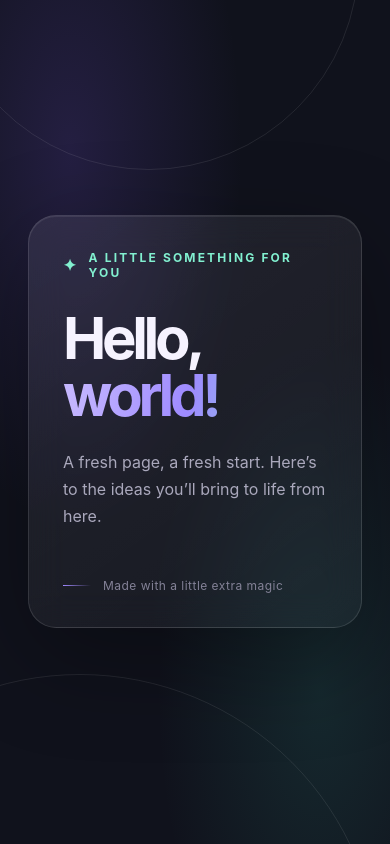
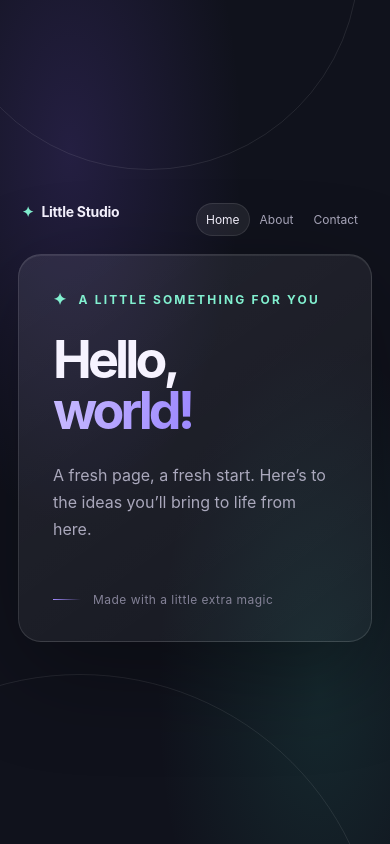
Before and after one commit to navinmahajan/Project-1, a plain HTML site: page index.html in a window 390 px wide. Drawn offline with Linux system fonts and the light colour scheme.

Commit message:
added About page and Contact page

```diff
--- a/index.html
+++ b/index.html
@@ -6,101 +6,21 @@
   <meta name="theme-color" content="#10121c">
   <meta name="description" content="A little hello, made with care.">
   <title>Hello, World!</title>
-  <style>
-    :root {
-      color-scheme: dark;
-      --ink: #f6f3ff;
-      --muted: #aaa8bc;
-      --violet: #a18aff;
-      --mint: #82f0d0;
-    }
-    * { box-sizing: border-box; }
-    body {
-      min-height: 100svh;
-      margin: 0;
-      display: grid;
-      place-items: center;
-      padding: 28px;
-      overflow: hidden;
-      color: var(--ink);
-      font-family: Inter, ui-sans-serif, system-ui, -apple-system, BlinkMacSystemFont, "Segoe UI", sans-serif;
-      background: #10121c;
-      background-image:
-        radial-gradient(ellipse at 18% 18%, rgb(117 82 216 / 20%), transparent 38%),
-        radial-gradient(ellipse at 82% 82%, rgb(57 180 158 / 14%), transparent 36%);
-    }
-    .scene { position: fixed; inset: 0; pointer-events: none; overflow: hidden; }
-    .orb { position: absolute; border: 1px solid rgb(255 255 255 / 9%); border-radius: 50%; }
-    .orb-one { width: 420px; height: 420px; top: -250px; right: 8%; }
-    .orb-two { width: 600px; height: 600px; bottom: -430px; left: -220px; }
-    .card {
-      position: relative;
-      width: min(100%, 720px);
-      padding: clamp(34px, 8vw, 72px);
-      border: 1px solid rgb(255 255 255 / 12%);
-      border-radius: 28px;
-      background: linear-gradient(145deg, rgb(255 255 255 / 8%), rgb(255 255 255 / 3%));
-      box-shadow: 0 30px 100px rgb(0 0 0 / 32%), inset 0 1px rgb(255 255 255 / 8%);
-      backdrop-filter: blur(18px);
-      animation: arrive 850ms cubic-bezier(.2,.8,.2,1) both;
-    }
-    .eyebrow {
-      display: inline-flex;
-      align-items: center;
-      gap: 10px;
-      margin: 0 0 30px;
-      color: var(--mint);
-      font-size: 12px;
-      font-weight: 700;
-      letter-spacing: .18em;
-      text-transform: uppercase;
-    }
-    .spark { font-size: 16px; animation: twinkle 2.5s ease-in-out infinite; }
-    h1 {
-      margin: 0;
-      font-size: clamp(58px, 12vw, 104px);
-      line-height: .98;
-      letter-spacing: -.075em;
-      font-weight: 750;
-    }
-    h1 span {
-      display: block;
-      color: transparent;
-      background: linear-gradient(100deg, #c5b7ff 4%, #9e8aff 48%, #83ecd0 100%);
-      background-clip: text;
-      -webkit-background-clip: text;
-    }
-    .message {
-      max-width: 430px;
-      margin: 25px 0 0;
-      color: var(--muted);
-      font-size: clamp(16px, 2.5vw, 19px);
-      line-height: 1.7;
-    }
-    .footer {
-      display: flex;
-      align-items: center;
-      gap: 12px;
-      margin-top: 48px;
-      color: #848297;
-      font-size: 12px;
-      letter-spacing: .04em;
-    }
-    .footer::before { content: ""; width: 28px; height: 1px; background: linear-gradient(90deg, var(--violet), transparent); }
-    @keyframes arrive { from { opacity: 0; transform: translateY(18px) scale(.985); } to { opacity: 1; transform: translateY(0) scale(1); } }
-    @keyframes twinkle { 50% { transform: rotate(18deg) scale(1.18); opacity: .7; } }
-    @media (prefers-reduced-motion: reduce) {
-      *, *::before, *::after { animation-duration: .01ms !important; animation-iteration-count: 1 !important; scroll-behavior: auto !important; }
-    }
-  </style>
+  <link rel="stylesheet" href="styles.css">
 </head>
 <body>
   <div class="scene" aria-hidden="true"><span class="orb orb-one"></span><span class="orb orb-two"></span></div>
+  <div class="shell">
+    <nav class="nav" aria-label="Main navigation">
+      <a class="brand" href="index.html"><span class="brand-mark" aria-hidden="true">✦</span>Little Studio</a>
+      <div class="nav-links"><a class="link" href="index.html" aria-current="page">Home</a><a class="link" href="about.html">About</a><a class="link" href="contact.html">Contact</a></div>
+    </nav>
     <main class="card">
       <p class="eyebrow"><span class="spark" aria-hidden="true">✦</span> A little something for you</p>
       <h1>Hello,<span>world!</span></h1>
       <p class="message">A fresh page, a fresh start. Here’s to the ideas you’ll bring to life from here.</p>
       <div class="footer">Made with a little extra magic</div>
     </main>
+  </div>
 </body>
 </html>
--- /dev/null
+++ b/styles.css
@@ -0,0 +1,55 @@
+:root {
+  color-scheme: dark;
+  --ink: #f6f3ff;
+  --muted: #aaa8bc;
+  --violet: #a18aff;
+  --mint: #82f0d0;
+}
+* { box-sizing: border-box; }
+body {
+  min-height: 100svh;
+  margin: 0;
+  padding: 28px;
+  display: grid;
+  place-items: center;
+  color: var(--ink);
+  font-family: Inter, ui-sans-serif, system-ui, -apple-system, BlinkMacSystemFont, "Segoe UI", sans-serif;
+  background: #10121c;
+  background-image: radial-gradient(ellipse at 18% 18%, rgb(117 82 216 / 20%), transparent 38%), radial-gradient(ellipse at 82% 82%, rgb(57 180 158 / 14%), transparent 36%);
+}
+.scene { position: fixed; inset: 0; pointer-events: none; overflow: hidden; }
+.orb { position: absolute; border: 1px solid rgb(255 255 255 / 9%); border-radius: 50%; }
+.orb-one { width: 420px; height: 420px; top: -250px; right: 8%; }
+.orb-two { width: 600px; height: 600px; bottom: -430px; left: -220px; }
+.shell { position: relative; width: min(100%, 780px); animation: arrive 750ms cubic-bezier(.2,.8,.2,1) both; }
+.nav { display: flex; justify-content: space-between; align-items: center; gap: 20px; margin: 0 4px 18px; }
+.brand { color: var(--ink); text-decoration: none; font-size: 14px; font-weight: 750; letter-spacing: -.02em; }
+.brand-mark { color: var(--mint); margin-right: 8px; }
+.nav-links { display: flex; gap: 6px; }
+.nav a.link { padding: 9px 13px; border: 1px solid transparent; border-radius: 999px; color: var(--muted); text-decoration: none; font-size: 13px; transition: color .2s, background .2s, border-color .2s; }
+.nav a.link:hover, .nav a.link[aria-current="page"] { color: var(--ink); border-color: rgb(255 255 255 / 10%); background: rgb(255 255 255 / 7%); }
+.card { position: relative; padding: clamp(34px, 8vw, 72px); border: 1px solid rgb(255 255 255 / 12%); border-radius: 28px; background: linear-gradient(145deg, rgb(255 255 255 / 8%), rgb(255 255 255 / 3%)); box-shadow: 0 30px 100px rgb(0 0 0 / 32%), inset 0 1px rgb(255 255 255 / 8%); backdrop-filter: blur(18px); }
+.eyebrow { display: inline-flex; align-items: center; gap: 10px; margin: 0 0 25px; color: var(--mint); font-size: 12px; font-weight: 700; letter-spacing: .18em; text-transform: uppercase; }
+.spark { font-size: 16px; animation: twinkle 2.5s ease-in-out infinite; }
+h1 { margin: 0; font-size: clamp(52px, 10vw, 88px); line-height: .99; letter-spacing: -.075em; font-weight: 750; }
+h1 span { display: block; color: transparent; background: linear-gradient(100deg, #c5b7ff 4%, #9e8aff 48%, #83ecd0 100%); background-clip: text; -webkit-background-clip: text; }
+.message { max-width: 510px; margin: 25px 0 0; color: var(--muted); font-size: clamp(16px, 2.5vw, 19px); line-height: 1.7; }
+.footer { display: flex; align-items: center; gap: 12px; margin-top: 48px; color: #848297; font-size: 12px; letter-spacing: .04em; }
+.footer::before { content: ""; width: 28px; height: 1px; background: linear-gradient(90deg, var(--violet), transparent); }
+.about-grid { display: grid; grid-template-columns: 1.3fr .7fr; gap: 32px; align-items: end; }
+.note { padding: 20px; border: 1px solid rgb(255 255 255 / 9%); border-radius: 18px; background: rgb(255 255 255 / 4%); }
+.note strong { display: block; margin-bottom: 7px; color: var(--mint); font-size: 12px; letter-spacing: .12em; text-transform: uppercase; }
+.note p { margin: 0; color: var(--muted); font-size: 14px; line-height: 1.6; }
+.contact-form { display: grid; gap: 16px; max-width: 540px; margin-top: 30px; }
+.field { display: grid; gap: 8px; color: #d8d4e6; font-size: 13px; font-weight: 600; }
+.field input, .field textarea { width: 100%; border: 1px solid rgb(255 255 255 / 13%); border-radius: 12px; padding: 13px 15px; outline: none; color: var(--ink); background: rgb(7 8 14 / 35%); font: inherit; font-weight: 400; }
+.field textarea { min-height: 120px; resize: vertical; }
+.field input:focus, .field textarea:focus { border-color: var(--violet); box-shadow: 0 0 0 3px rgb(161 138 255 / 15%); }
+.button { justify-self: start; border: 0; border-radius: 999px; padding: 12px 19px; color: #11131c; background: linear-gradient(100deg, #c5b7ff, #83ecd0); font: inherit; font-size: 13px; font-weight: 750; cursor: pointer; transition: transform .2s; }
+.button:hover { transform: translateY(-2px); }
+.form-note { margin: 0; color: #848297; font-size: 12px; line-height: 1.6; }
+.form-status { min-height: 1.5em; color: var(--mint); font-size: 13px; }
+@keyframes arrive { from { opacity: 0; transform: translateY(18px) scale(.985); } to { opacity: 1; transform: translateY(0) scale(1); } }
+@keyframes twinkle { 50% { transform: rotate(18deg) scale(1.18); opacity: .7; } }
+@media (max-width: 600px) { body { padding: 18px; } .about-grid { grid-template-columns: 1fr; gap: 24px; } .nav { align-items: flex-start; } .nav-links { gap: 0; } .nav a.link { padding: 8px 9px; font-size: 12px; } .card { border-radius: 23px; } }
+@media (prefers-reduced-motion: reduce) { *, *::before, *::after { animation-duration: .01ms !important; animation-iteration-count: 1 !important; scroll-behavior: auto !important; transition-duration: .01ms !important; } }
```
Also changed, not shown: about.html (added, +34 -0 lines), contact.html (added, +41 -0 lines). Lines whose indentation alone changed are shown as unchanged.
